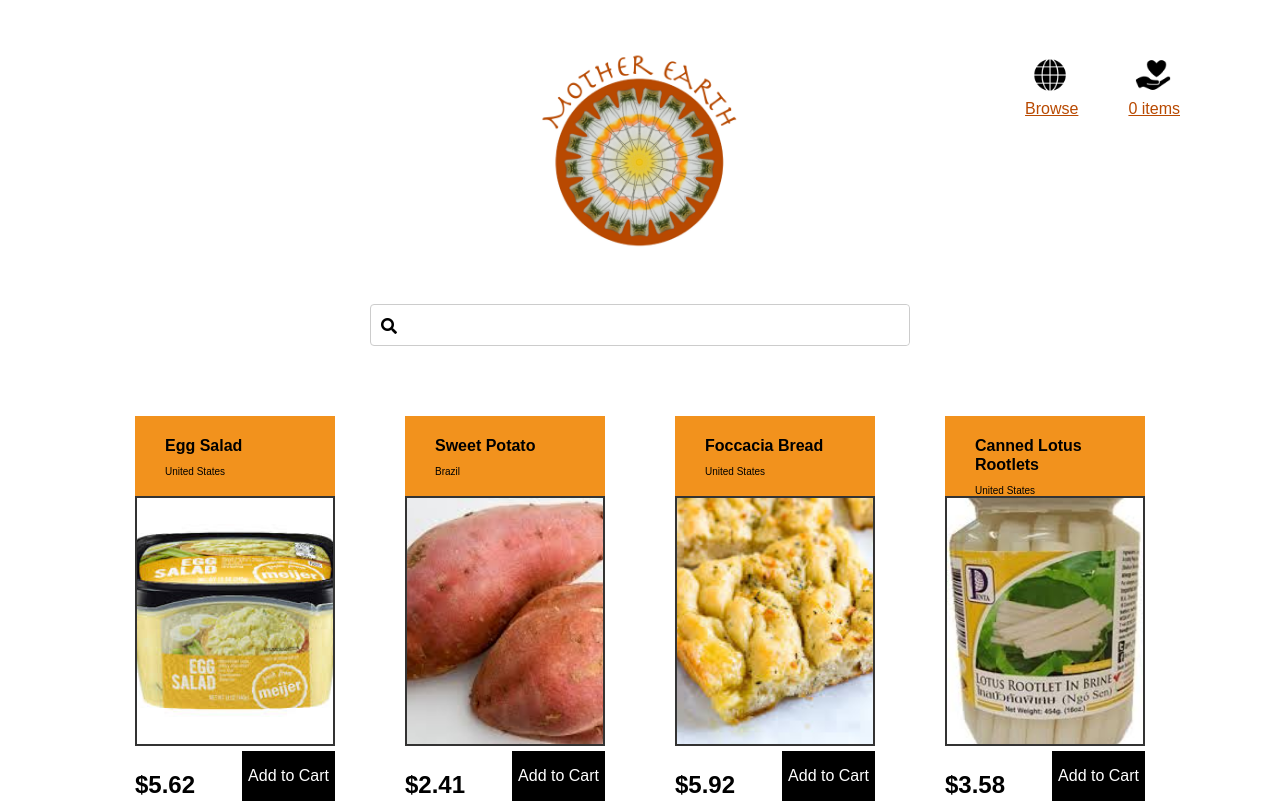
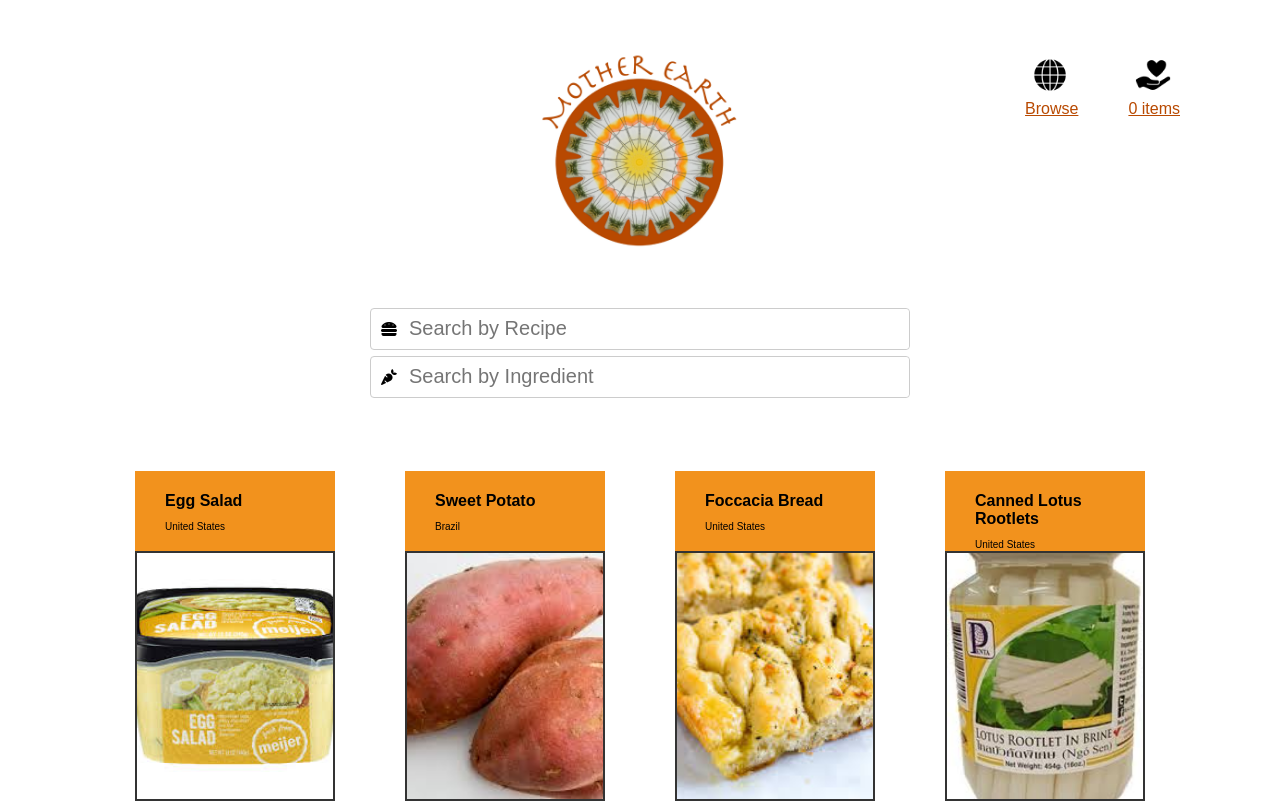
Before and after one commit to BismarkPrime/VueCookBook, a Vue app: page / in a window 1280 px wide. Shown: the top 803 px of the page. Built offline with nearby package versions, Linux system fonts and the light colour scheme.

Commit message:
Added second search bar

```diff
--- a/src/views/Home.vue
+++ b/src/views/Home.vue
@@ -3,7 +3,14 @@
     <div class="wrapper">
       <div class="search">
         <form class="pure-form">
-          <i class="fas fa-search"></i><input v-model="searchText" />
+          <i class="fas fa-hamburger"></i
+          ><input v-model="searchText" placeholder="Search by Recipe" />
+        </form>
+      </div>
+      <div class="search">
+        <form class="pure-form">
+          <i class="fas fa-carrot"></i
+          ><input v-model="searchText" placeholder="Search by Ingredient" />
         </form>
       </div>
     </div>
@@ -37,13 +44,16 @@ export default {
 .wrapper {
   display: flex;
   align-items: center;
-  justify-content: center;
+  justify-content: space-between;
+  flex-direction: column;
+
 }
 
 .search {
   border: 1px solid #ccc;
   border-radius: 4px;
   width: 50%;
+  margin: .2em;
 }
 
 form {
```
